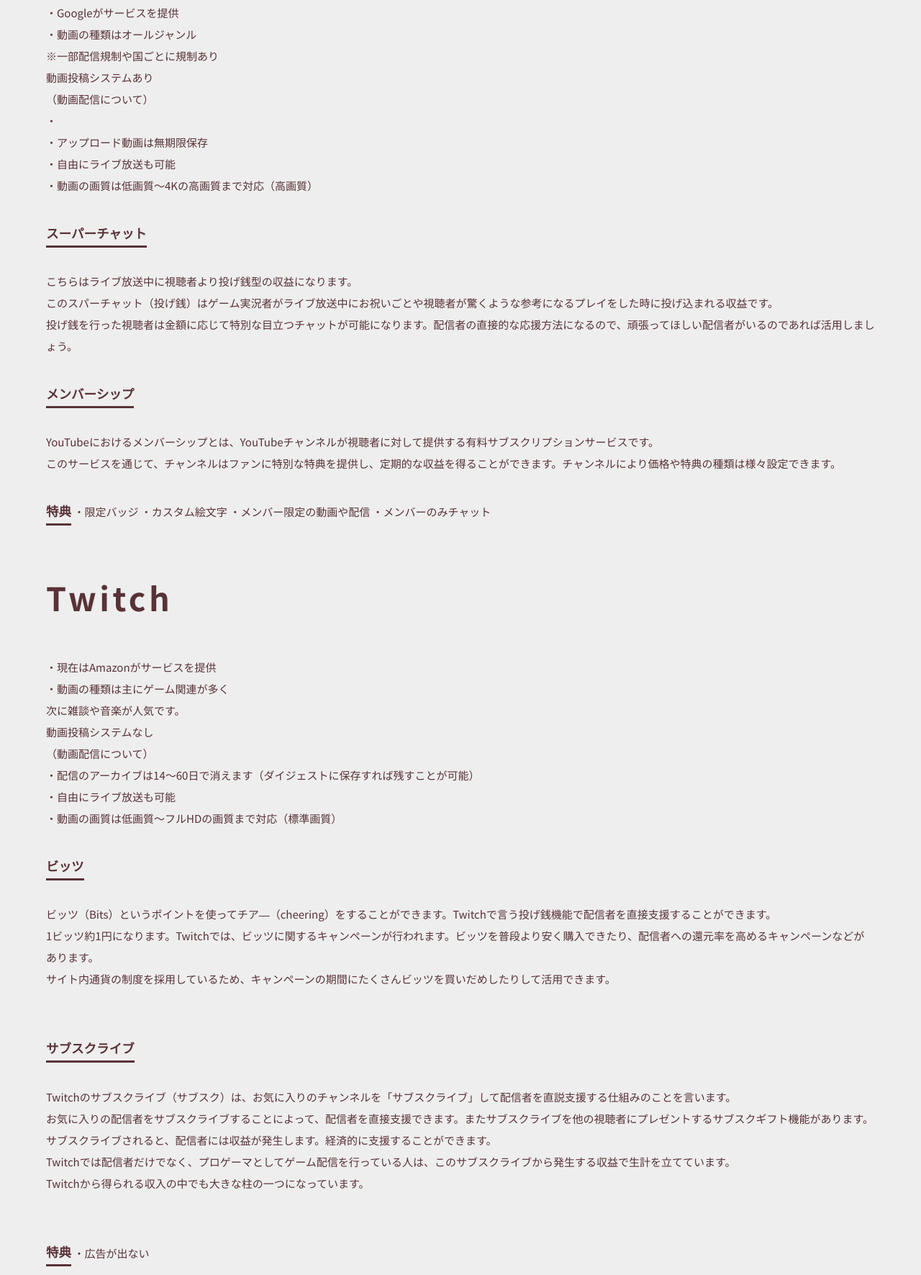
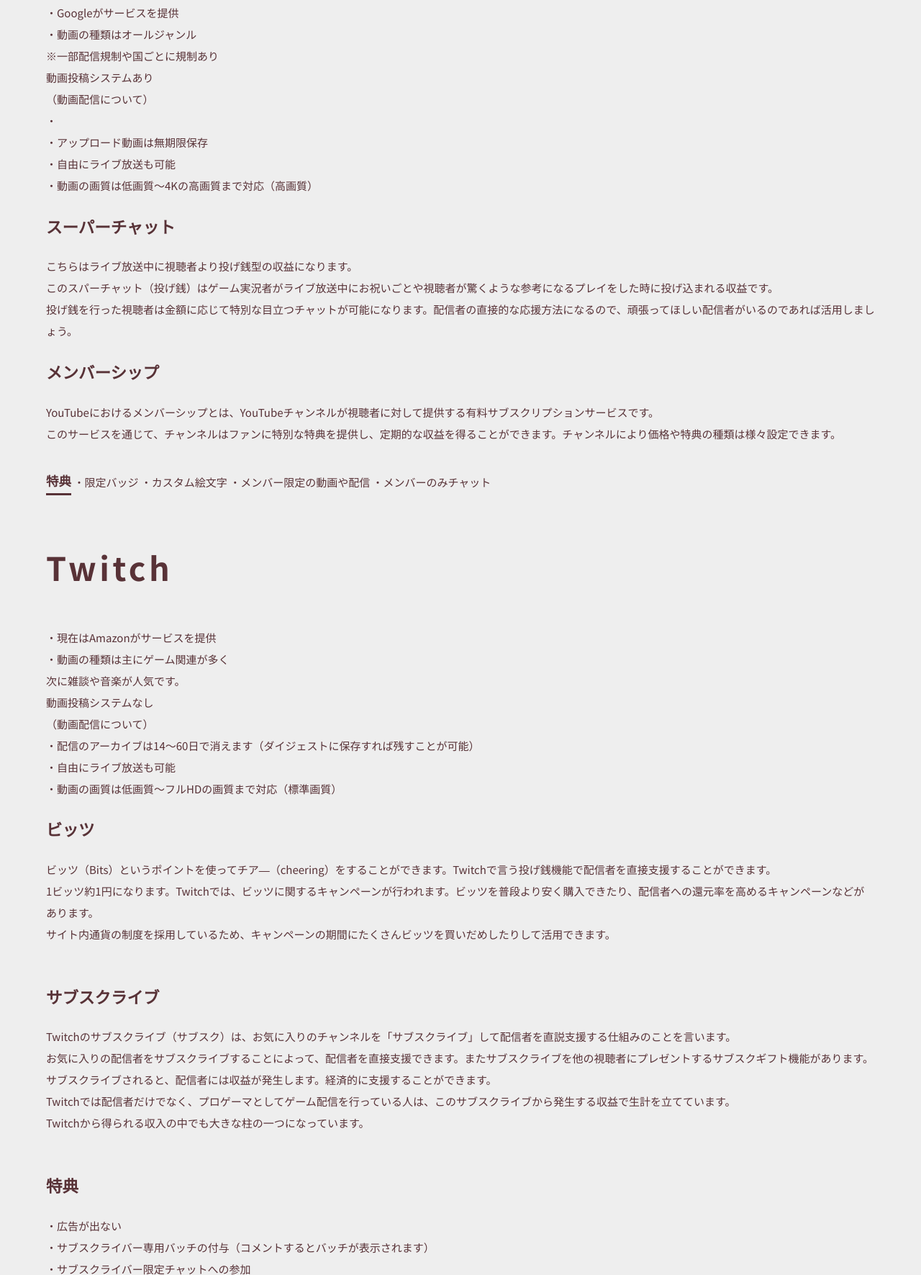
Before and after one commit to speacelenger/STREAMGUID, a plain HTML site: page service3.html in a window 1280 px wide. Shown: the part 380-2151 px from the top of the page at 72% size. Drawn offline with nearby package versions, Linux system fonts and the light colour scheme; some packages are replaced by stand-ins of ours; a script that the page names is missing; a web font is replaced by a local one.

Commit message:
Update service3.html

```diff
--- a/service3.html
+++ b/service3.html
@@ -57,13 +57,13 @@
 	・自由にライブ放送も可能<br>
 	・動画の画質は低画質～4Kの高画質まで対応（高画質）<br>
 </p>
-<h3>スーパーチャット</h3>
+<h1>スーパーチャット</h1>
 	<p>こちらはライブ放送中に視聴者より投げ銭型の収益になります。<br>
 	このスパーチャット（投げ銭）はゲーム実況者がライブ放送中にお祝いごとや視聴者が驚くような参考になるプレイをした時に投げ込まれる収益です。<br>
 	投げ銭を行った視聴者は金額に応じて特別な目立つチャットが可能になります。配信者の直接的な応援方法になるので、頑張ってほしい配信者がいるのであれば活用しましょう。<br>
 	<p>
 
-<h3>メンバーシップ</h3>
+<h1>メンバーシップ</h1>
 	<p>YouTubeにおけるメンバーシップとは、YouTubeチャンネルが視聴者に対して提供する有料サブスクリプションサービスです。<br>
 		このサービスを通じて、チャンネルはファンに特別な特典を提供し、定期的な収益を得ることができます。チャンネルにより価格や特典の種類は様々設定できます。<br>
 
@@ -86,21 +86,21 @@
 	・動画の画質は低画質～フルHDの画質まで対応（標準画質）<br>
 </p>
 
-<h3>ビッツ</h3>
+<h1>ビッツ</h1>
 	<p>ビッツ（Bits）というポイントを使ってチア―（cheering）をすることができます。Twitchで言う投げ銭機能で配信者を直接支援することができます。<br>
 		1ビッツ約1円になります。Twitchでは、ビッツに関するキャンペーンが行われます。ビッツを普段より安く購入できたり、配信者への還元率を高めるキャンペーンなどがあります。<br>
 		サイト内通貨の制度を採用しているため、キャンペーンの期間にたくさんビッツを買いだめしたりして活用できます。<br>
 		<br>
 	<p>
 
-<h3>サブスクライブ</h3>
+<h1>サブスクライブ</h1>
 	<p>Twitchのサブスクライブ（サブスク）は、お気に入りのチャンネルを「サブスクライブ」して配信者を直説支援する仕組みのことを言います。<br>
 		お気に入りの配信者をサブスクライブすることによって、配信者を直接支援できます。またサブスクライブを他の視聴者にプレゼントするサブスクギフト機能があります。<br>
 		サブスクライブされると、配信者には収益が発生します。経済的に支援することができます。<br>
 		Twitchでは配信者だけでなく、プロゲーマとしてゲーム配信を行っている人は、このサブスクライブから発生する収益で生計を立てています。<br>
 		Twitchから得られる収入の中でも大きな柱の一つになっています。<br><br>
 
-<h3>特典</h3>
+<h1>特典</h1>
 		・広告が出ない<br>
 		・サブスクライバー専用バッチの付与（コメントするとバッチが表示されます）<br>
 		・サブスクライバー限定チャットへの参加<br>
@@ -115,7 +115,7 @@
 <p>
 
 <h2>TikTok</h2>
-<h3>TikTokLive</h3>
+<h1>TikTokLive</h1>
 <p>「TikTok」のライブ配信機能。世界で20億ダウンロードを突破し、若年層だけでなく幅広い層に支持されている。海外に向けての配信も可能で、コラボ配信機能によってこのコロナ禍でも国境を越えてクリエイター同士のコラボが盛んに行われている。<br>
 	「TikTok LIVE Gifting」によって、国内外の様々なクリエイターにギフトを送ること、そして受け取ることが可能。クリエイターとファンの直接の交流がより密に、活発になることが期待されている。<br>
 	また、配信しているアカウントのフォロワーだけではなく、興味関心の高そうなユーザーのおすすめフィードにも表示されるため、幅広いユーザーへリーチできるのも同サービスの強みといえそうだ。<br>
@@ -125,7 +125,7 @@
 	</p>
 
 <h2>Instagram</h2>
-<h3>インスタライブ</h3>
+<h1>インスタライブ</h1>
 <p>インスタライブは他のユーザーと2人（2画面）でコラボ配信できるのが大きな特徴で、有名人同士の意外な交友関係が見られたり、飛び入り参加もあり“LIVEならではの生っぽさ”が楽しい。<br>
 	また縦型自撮りでの配信が主で、視聴者にとっては距離の近さを感じやすいものの、投げ銭機能」等は実装されておらず、現時点ではインスタライブによる収益化は成されていない。<br>
 	ライブ配信可能時間は最長1時間までで、配信終了後はアーカイブ動画をIGTVで視聴することができる。
```
